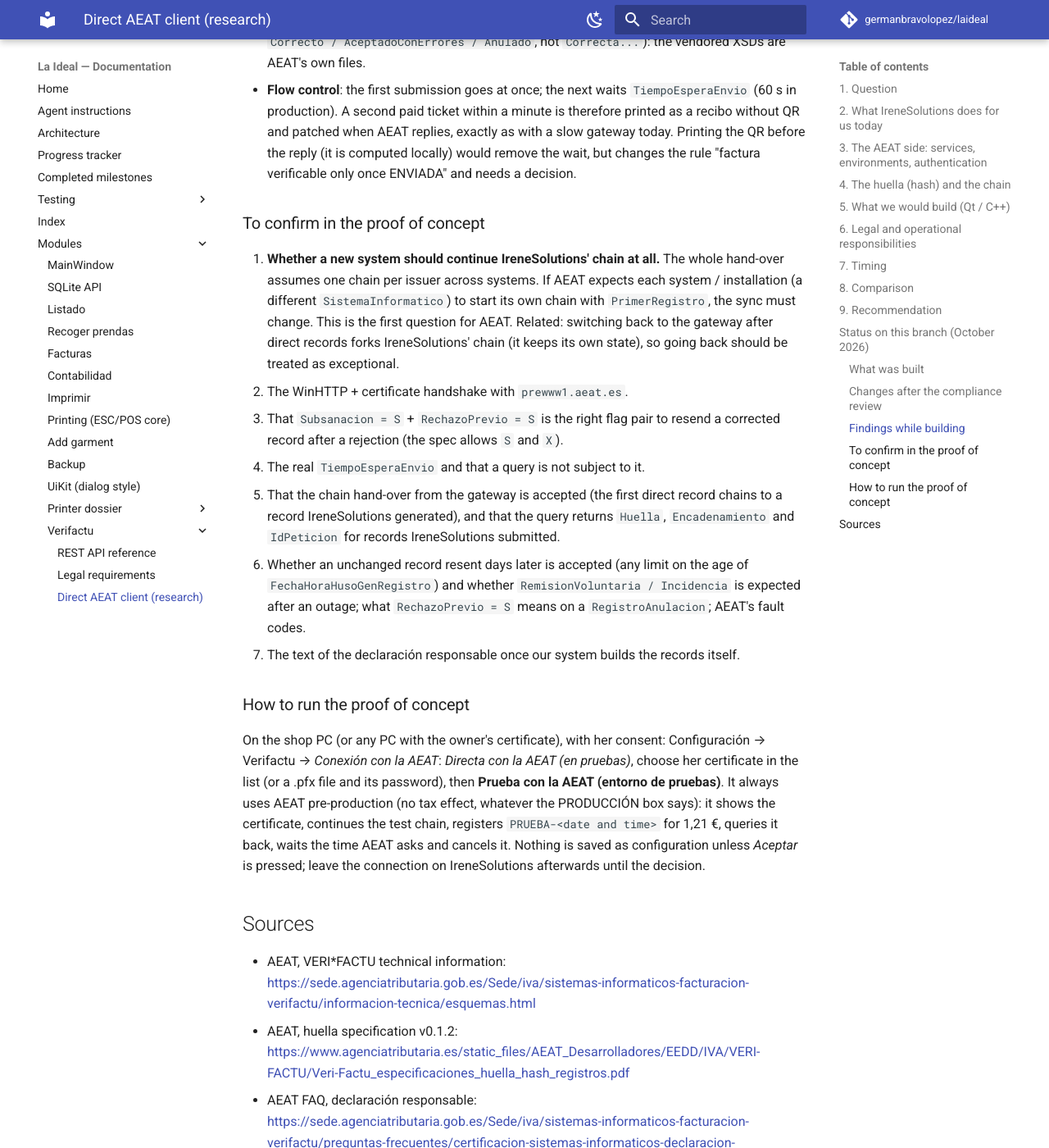
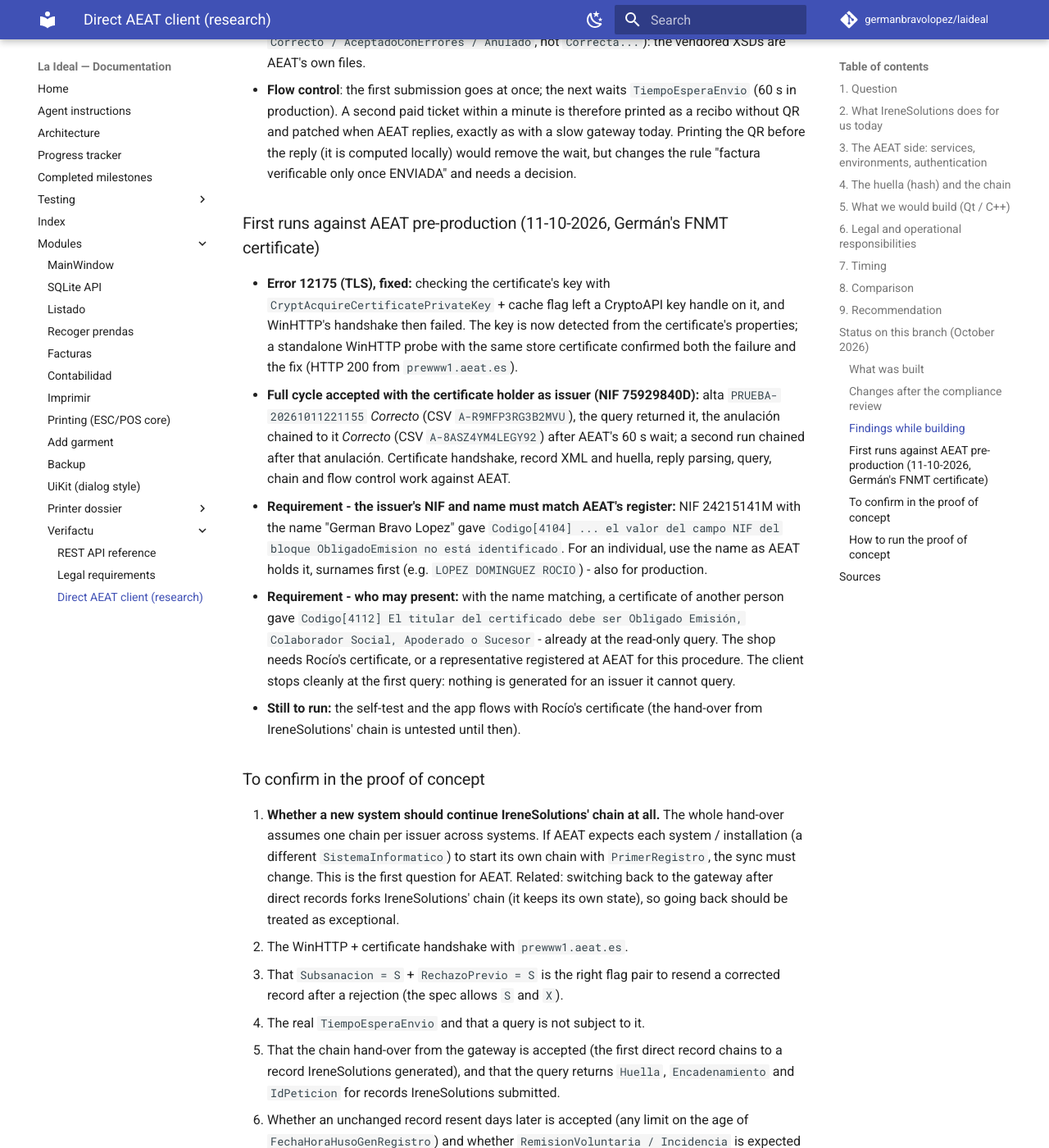
Before and after one commit to germanbravolopez/laideal, an MkDocs documentation site: the page built from docs/modules/verifactu/aeat-direct-investigation.md, in a window 1280 px wide and 1400 px high, scrolled down 9585 px. Shown: the whole window at 82% size. Built offline with MkDocs 1.6.1 and Material for MkDocs 9.7.7, drawn with Linux system fonts in a browser that asks for light colours; comment, search, counter and statistics services are not loaded.

Commit message:
AEAT direct investigation: results of the first runs against AEAT pre-production (TLS fix, full cycle accepted, NIF+name and representation requirements 4104 / 4112)

```diff
--- a/docs/modules/verifactu/aeat-direct-investigation.md
+++ b/docs/modules/verifactu/aeat-direct-investigation.md
@@ -144,6 +144,14 @@
 - **The official schemas differ from the public mirrors** (e.g. the query's `EstadoRegistro` is `Correcto / AceptadoConErrores / Anulado`, not `Correcta...`): the vendored XSDs are AEAT's own files.
 - **Flow control**: the first submission goes at once; the next waits `TiempoEsperaEnvio` (60 s in production). A second paid ticket within a minute is therefore printed as a recibo without QR and patched when AEAT replies, exactly as with a slow gateway today. Printing the QR before the reply (it is computed locally) would remove the wait, but changes the rule "factura verificable only once ENVIADA" and needs a decision.
 
+### First runs against AEAT pre-production (11-10-2026, Germán's FNMT certificate)
+
+- **Error 12175 (TLS), fixed:** checking the certificate's key with `CryptAcquireCertificatePrivateKey` + cache flag left a CryptoAPI key handle on it, and WinHTTP's handshake then failed. The key is now detected from the certificate's properties; a standalone WinHTTP probe with the same store certificate confirmed both the failure and the fix (HTTP 200 from `prewww1.aeat.es`).
+- **Full cycle accepted with the certificate holder as issuer (NIF 75929840D):** alta `PRUEBA-20261011221155` *Correcto* (CSV `A-R9MFP3RG3B2MVU`), the query returned it, the anulación chained to it *Correcto* (CSV `A-8ASZ4YM4LEGY92`) after AEAT's 60 s wait; a second run chained after that anulación. Certificate handshake, record XML and huella, reply parsing, query, chain and flow control work against AEAT.
+- **Requirement - the issuer's NIF and name must match AEAT's register:** NIF 24215141M with the name "German Bravo Lopez" gave `Codigo[4104] ... el valor del campo NIF del bloque ObligadoEmision no está identificado`. For an individual, use the name as AEAT holds it, surnames first (e.g. `LOPEZ DOMINGUEZ ROCIO`) - also for production.
+- **Requirement - who may present:** with the name matching, a certificate of another person gave `Codigo[4112] El titular del certificado debe ser Obligado Emisión, Colaborador Social, Apoderado o Sucesor` - already at the read-only query. The shop needs Rocío's certificate, or a representative registered at AEAT for this procedure. The client stops cleanly at the first query: nothing is generated for an issuer it cannot query.
+- **Still to run:** the self-test and the app flows with Rocío's certificate (the hand-over from IreneSolutions' chain is untested until then).
+
 ### To confirm in the proof of concept
 
 0. **Whether a new system should continue IreneSolutions' chain at all.** The whole hand-over assumes one chain per issuer across systems. If AEAT expects each system / installation (a different `SistemaInformatico`) to start its own chain with `PrimerRegistro`, the sync must change. This is the first question for AEAT. Related: switching back to the gateway after direct records forks IreneSolutions' chain (it keeps its own state), so going back should be treated as exceptional.
```
